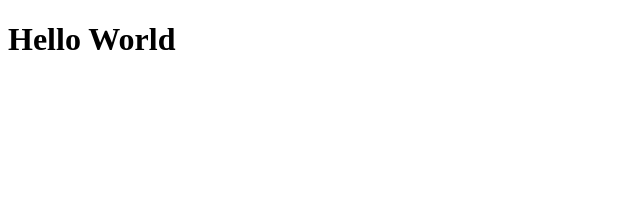
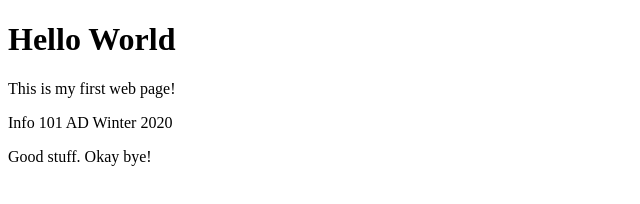
Before and after one commit to kangs9-1573606/kangs9-1573606.github.io, a plain HTML site: page index.html in a window 1280 px wide. Shown: the whole page, without its empty margins (0-640 px from the left). Drawn offline with Linux system fonts and the light colour scheme.

Commit message:
Add files via upload

```diff
--- a/index.html
+++ b/index.html
@@ -5,5 +5,9 @@
     </head>
     <body>
         <h1>Hello World</h1>
+        <p>This is my first web page!</p>
+        <p>Info 101 AD Winter 2020</p>
+        <p></p>
+        <p>Good stuff. Okay bye!</p>
     </body>
 </html>
```
